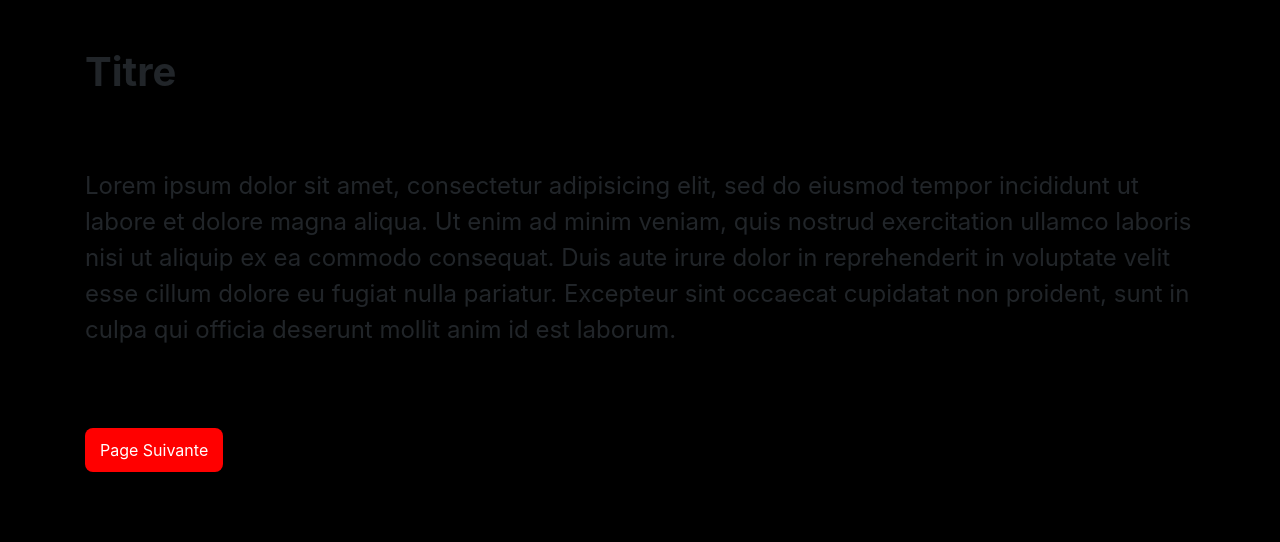
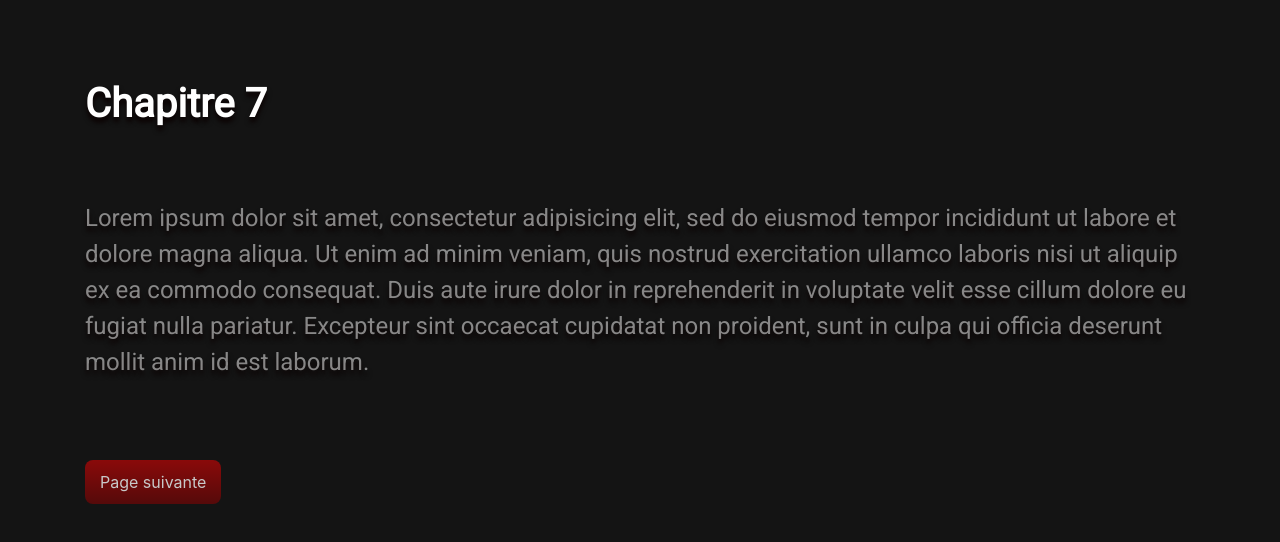
Before and after one commit to eracom-id491/Histoire-de-la-vie, a plain HTML site: page 7.html in a window 1280 px wide. Drawn offline with nearby package versions, Linux system fonts and the light colour scheme.

Commit message:
Changement de Design
Changement de Design

```diff
--- a/7.html
+++ b/7.html
@@ -12,7 +12,7 @@
 		<div class="container">
 			<header class="row" id="Titre">
 				<div class="col-md-12">
-					<h1><b>Titre</b></h1>
+					<h1><b>Chapitre 7</b></h1>
 			</header>
 
 			<section class="row" id="Histoire">
@@ -22,7 +22,7 @@
 			</section>
 			<section class="row" id="Lien">
 				<div class="col-md-12">
-					<a href="8.html" id="PageSuivante" >Page Suivante</a>
+					<a href="8.html" id="PageSuivante" >Page suivante</a>
 				</div>
 			</section>
 		</div>
--- a/Style.css
+++ b/Style.css
@@ -1,12 +1,18 @@
 
 #Titre
 {
-	margin-top: 3rem;
+	margin-top: 5rem;
+	font-family: 'Roboto', sans-serif;
+	color: rgba(255, 255, 255, 1);
+	text-shadow: 0px 5px 5px rgba(10,0,0,1);
 }
 #Histoire p
 {
+	font-family: 'Roboto', sans-serif;
 	margin-top: 4rem;
 	font-size: 24px;
+	color: rgba(255, 255, 255, 0.5);
+	text-shadow: 0px 5px 5px rgba(10,0,0,1);
 }
 #Lien
 {
@@ -21,8 +27,8 @@
 
 a:link, a:active, a:hover
 {
-  background-color: red;
-  color: white;
+  	background-image: linear-gradient(rgba(255, 0, 0, 0.5),rgba(150, 0, 0, 0.5));
+  color: rgba(200, 200, 200, 1);
   padding: 10px 15px;
   text-align: center;
   text-decoration: none;
@@ -30,9 +36,9 @@ a:link, a:active, a:hover
   display: inline-block;
 }
 
-body
+html body
 {
-	background-color: black;
+	background-color: rgba(20,20,20,1);
 }
 
 header
```
